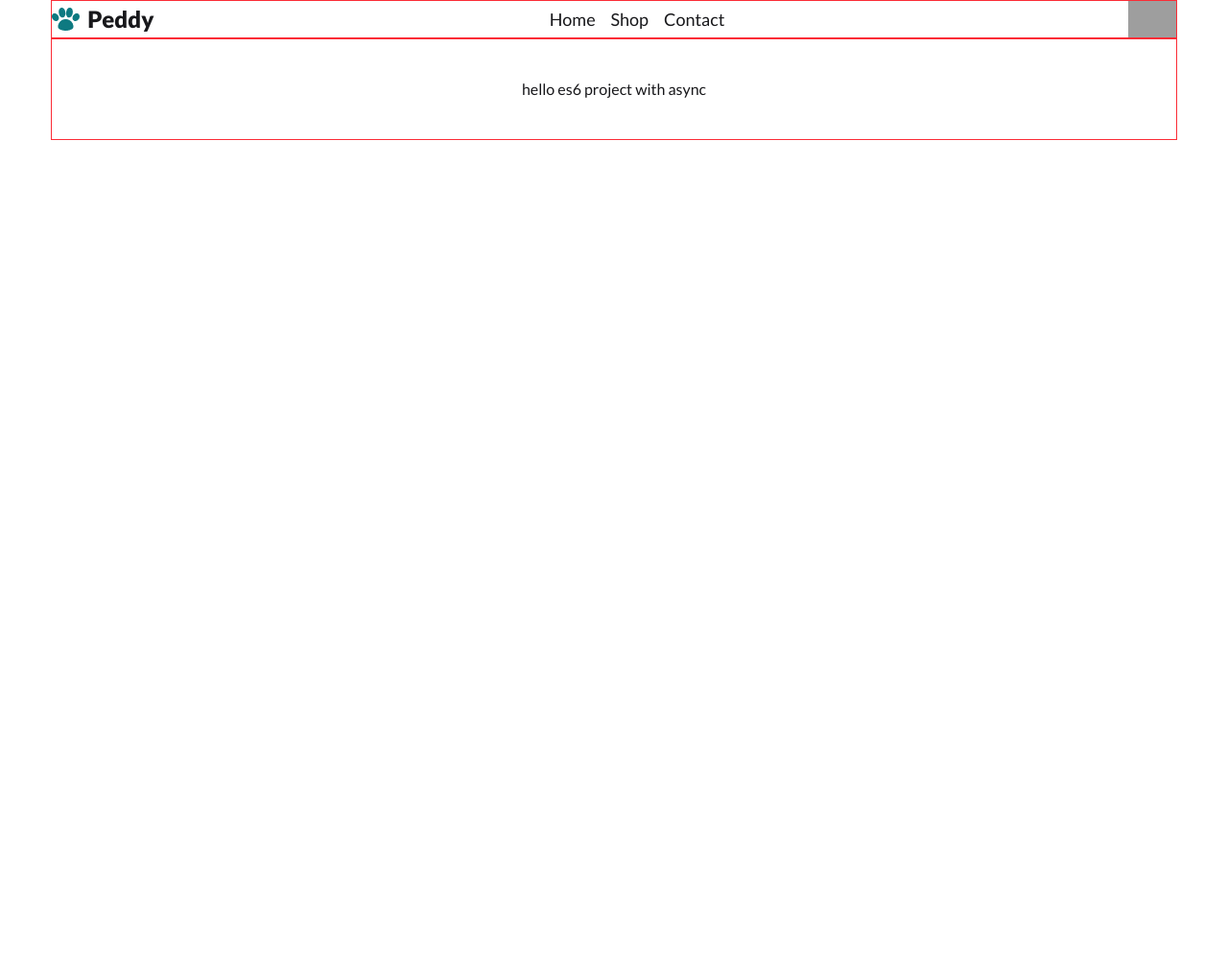
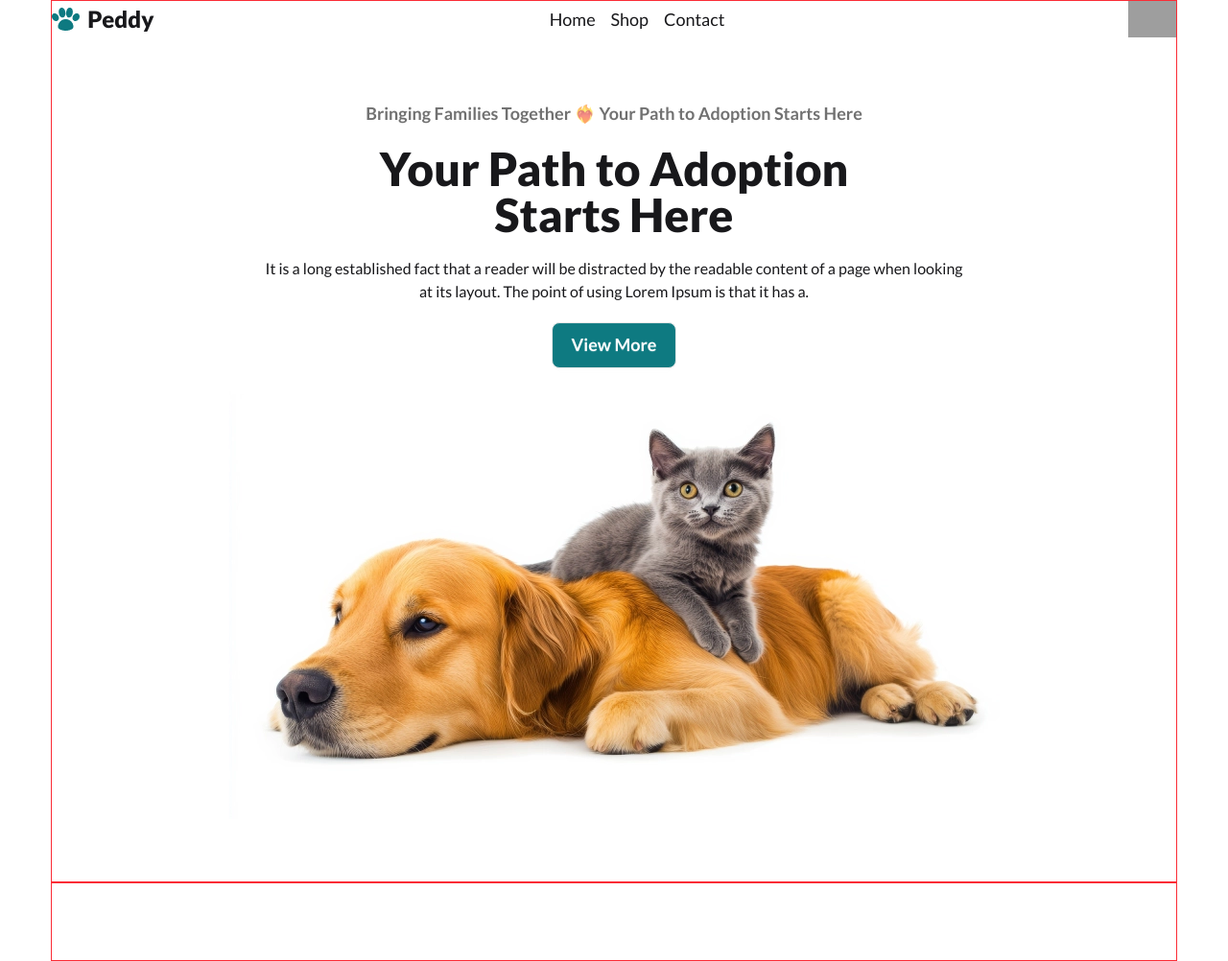
Before and after one commit to abusayadebu/pet-async-es6-project, a plain HTML site: page index.html in a window 1280 px wide. Shown: the whole page at 96% size. Before the commit the page ends 800 px from the top, so only its background shows below. Drawn offline with nearby package versions, Linux system fonts and the light colour scheme; grey boxes are pictures that could not be loaded.

Commit message:
hero section added

```diff
--- a/index.html
+++ b/index.html
@@ -40,7 +40,6 @@
                     <li><a href="">Home</a><li>
                     <li><a href="">Shop</a><li>
                     <li><a href="">Contact</a><li>
-
                 </ul>
             </div>
 
@@ -48,12 +47,23 @@
                 <img class="w-[50px]" src="https://img.icons8.com/?size=100&id=23264&format=png&color=000000" alt="">
             </div>
         </nav>
+
+        <!-- hero section starts here -->
+      <main class="w-11/12 mx-auto text-center py-10">
+         <section class="h-screen hero-section flex flex-col items-center gap-5 justify-center text-center">
+            <h5 class="text-lg font-bold text-[#13131399]">Bringing Families Together ❤️‍🔥 Your Path to Adoption Starts Here</h5>
+            <h2 class="text-5xl font-extrabold">Your Path to Adoption <br>Starts Here</h2>
+            <p>It is a long established fact that a reader will be distracted by the readable content of a page when looking <br>at its layout. The point of using Lorem Ipsum is that it has a.</p>
+            <button class="btn btn-lg bg-[#0E7A81] rounded-lg text-white">View More</button>
+            <img src="./images/pet.webp" alt="">
+         </section>
+
      </header>
 
      <!-- main section starts here -->
       <main class="w-11/12 mx-auto border border-red-500 text-center py-10">
-        <h1>hello es6 project with async</h1>
-      </main>
+
+    </main>
 
       <!-- footer section here -->
        <footer>
```
